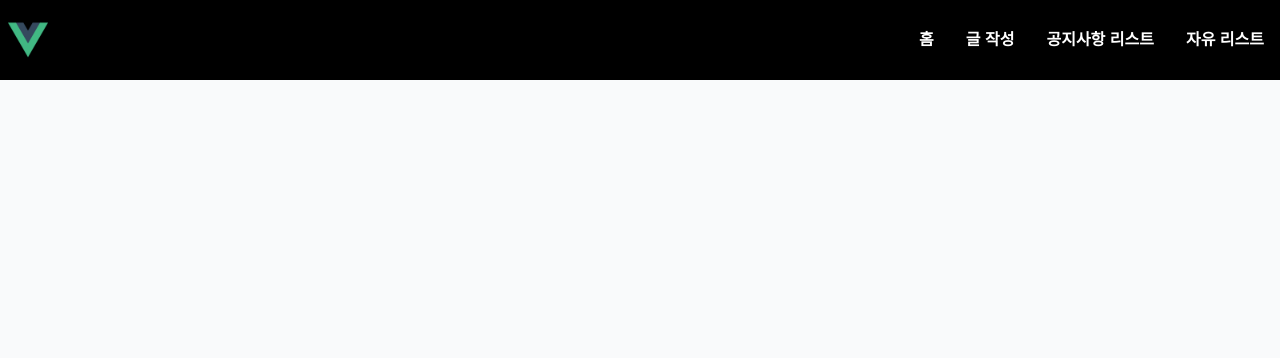
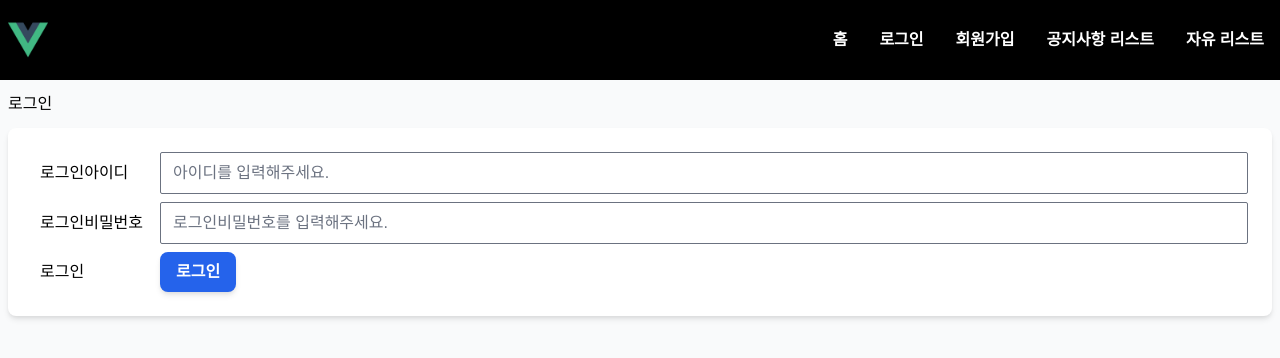
Before and after one commit to nwh1124/vue, a Vue app: page /member/login in a window 1280 px wide. Shown: the top 358 px of the page. Built offline with nearby package versions, Linux system fonts and the light colour scheme; a web font is replaced by a local one.

Commit message:
로그인, 로그인 실패 시나리오 대비

```diff
--- a/src/App.vue
+++ b/src/App.vue
@@ -12,6 +12,16 @@
           <li>
             <router-link to="/" class="h-full flex items-center font-bold px-4 hover:bg-white hover:text-black whitespace-nowrap">
               홈
+            </router-link>
+          </li>
+          <li v-if="globalShare.isLogined == false">
+            <router-link to="/member/login" class="h-full flex items-center font-bold px-4 hover:bg-white hover:text-black whitespace-nowrap">
+              로그인
+            </router-link>
+          </li>
+          <li v-if="globalShare.isLogined == false">
+            <router-link to="/member/join" class="h-full flex items-center font-bold px-4 hover:bg-white hover:text-black whitespace-nowrap">
+              회원가입
             </router-link>
           </li>
           <li v-if="globalShare.isLogined">
--- a/src/apis/index.ts
+++ b/src/apis/index.ts
@@ -75,6 +75,8 @@
 interface Base__IResponseBodyType1 {
   resultCode:string;
   msg:string;
+  fail:boolean;
+  success:boolean;
 }
 
 // /usr/article/list 의 응답 타입
@@ -97,6 +99,15 @@
   };
 }
 
+export interface MainApi__member_authKey__IResponseBody extends Base__IResponseBodyType1 {
+  body:{
+    authKey: string,
+    id: number,
+    name: string,
+    nickname: string
+  };
+}
+
 // http://localhost:8021/usr/ 와의 통신장치
 export class MainApi extends HttpClient {
   public constructor() {
@@ -116,6 +127,12 @@
   protected _handleResponse(axiosResponse:AxiosResponse) : AxiosResponse {
     if ( ["F-A", "F-B"].includes(axiosResponse?.data?.resultCode) ) {
         alert('로그인 후 이용해주세요.');
+
+        localStorage.removeItem("authKey");
+        localStorage.removeItem("loginedMemberId");
+        localStorage.removeItem("loginedMemberName");
+        localStorage.removeItem("loginedMemberNickname");
+
         location.replace('/member/login');
     }
 
@@ -142,4 +159,8 @@
     );
   }
 
+  public member_authKey(loginId:string, loginPw:string) {
+    return this.instance.get<MainApi__member_authKey__IResponseBody>(`/member/authKey?loginId=${loginId}&loginPw=${loginPw}`);
+  }
+
 }
--- a/src/components/FormRow.vue
+++ b/src/components/FormRow.vue
@@ -1,7 +1,7 @@
 <template>
   <div class="form-row flex flex-col md:flex-row">
     <div class="w-32 flex justify-center">
-      <span class="md:flex md:items-center md:w-20">{{title}}</span>
+      <span class="md:flex md:items-center md:w-28">{{title}}</span>
     </div>
     <div class="md:flex-grow">
       <slot>
--- a/src/main.ts
+++ b/src/main.ts
@@ -18,17 +18,24 @@
 import ArticleListPage from './pages/ArticleListPage.vue'
 import ArticleWritePage from './pages/ArticleWritePage.vue'
 import ArticleDetailPage from './pages/ArticleDetailPage.vue'
+import MemberLoginPage from './pages/MemberLoginPage.vue'
 
-// 전역 상태? 만들기
+// 전역 상태status 만들기
+
+const authKey = localStorage.getItem("authKey")
+const loginedMemberId = Util.toIntOrNull(localStorage.getItem("loginedMemberId"))
+const loginedMemberName = localStorage.getItem("loginedMemberName")
+const loginedMemberNickname = localStorage.getItem("loginedMemberNickname")
 
 const globalShare: any = reactive({
-  loginedMember:{},
-  isLogined: computed(() => Util.isEmptyObject(globalShare.loginedMember) === false)
+  loginedMember:{
+    authKey,
+    id:loginedMemberId,
+    name:loginedMemberName,
+    nickname:loginedMemberNickname,
+  },
+  isLogined: computed(() => globalShare.loginedMember.id !== null)
 });
-
-setTimeout(() => {
-  globalShare.loginedMember.id = 1;
-}, 1000);
 
 // MainApi 불러오기
 import {MainApi} from './apis/'
@@ -61,6 +68,12 @@
     props: (route:any) => ({boardId: Util.toIntOrUnd(route.query.boardId), globalShare})
   },
 
+  {
+    path: '/member/login',
+    component: MemberLoginPage ,
+    props: (route:any) => ({globalShare})
+  },
+
 ];
 
 // 라우터 생성
--- a/src/pages/ArticleWritePage.vue
+++ b/src/pages/ArticleWritePage.vue
@@ -68,10 +68,6 @@
       newArticleBoardIdElRef.value.value = props.boardId + "";
     })
 
-    const state = reactive({
-      articles: [] as IArticle[]
-    });
-
     function checkAndWriteArticle(){
       if(newArticleBoardIdElRef.value == null){
         return;
@@ -111,25 +107,23 @@
 
       writeArticle(parseInt(newArticleBoardIdEl.value), newArticleTitleEl.value, newArticleBodyEl.value);
 
-      newArticleTitleEl.value = '';
-      newArticleBodyEl.value = '';
-
-      newArticleTitleEl.focus();
-
     }
 
     function writeArticle(boardId:number, title:string, body:string){
       mainApi.article_doWrite(props.boardId, title, body)
         .then(axiosResponse => {
+          alert(axiosResponse.data.msg);
+
+          if(axiosResponse.data.fail){
+            return;
+          }
+
           const newArticleId = axiosResponse.data.body.id;
-          alert(newArticleId + "번 글이 생성되었습니다.");
-
-          router.push("detail?id=" + newArticleId);
+          router.replace("detail?id=" + newArticleId);
         });
     }
 
     return{
-      state,
       checkAndWriteArticle,
       newArticleBoardIdElRef,
       newArticleTitleElRef,
--- /dev/null
+++ b/src/pages/MemberLoginPage.vue
@@ -0,0 +1,106 @@
+<template>
+  <TitleBar>로그인</TitleBar>
+
+  <section class="section section-member-login-form px-2">
+    <div class="container mx-auto">
+      <div class="px-6 py-6 bg-white rounded-lg shadow-md">
+        <form v-if="globalShare.isLogined == false" v-on:submit.prevent="checkAndLogin">
+          <FormRow title="로그인아이디">
+            <input ref="loginIdElRef" class="form-row-input" type="text" placeholder="아이디를 입력해주세요.">
+          </FormRow>
+          <FormRow title="로그인비밀번호">
+            <input ref="loginPwElRef" class="form-row-input" type="password" placeholder="로그인비밀번호를 입력해주세요.">
+          </FormRow>
+          <FormRow title="로그인">
+            <div class="btns">
+              <input type="submit" value="로그인" class="btn-primary" />
+            </div>
+          </FormRow>
+        </form>
+        <div v-else>
+          이미 로그인 되었습니다. <route-link class="btn-link" to="/">홈</route-link> 으로 이동
+        </div>
+      </div>
+    </div>
+  </section>
+</template>
+
+<script lang="ts">
+import { defineComponent, ref, reactive, getCurrentInstance, onMounted } from 'vue'
+import { IArticle } from '../types/'
+import { MainApi } from '../apis/'
+import { Router } from 'vue-router';
+export default defineComponent({
+  name: 'MemberLoginPage',
+  props: {
+    globalShare: {
+      type: Object,
+      required: true
+    },
+  },
+  setup(props) {
+    const router:Router = getCurrentInstance()?.appContext.config.globalProperties.$router;
+    const mainApi:MainApi = getCurrentInstance()?.appContext.config.globalProperties.$mainApi;
+    const loginIdElRef = ref<HTMLInputElement>();
+    const loginPwElRef = ref<HTMLInputElement>();
+    function checkAndLogin() {
+      if ( loginIdElRef.value == null ) {
+        return;
+      }
+      const loginIdEl = loginIdElRef.value;
+      loginIdEl.value = loginIdEl.value.trim();
+      if ( loginIdEl.value.length == 0 ) {
+        alert('로그인 아이디를 입력해주세요.');
+        loginIdEl.focus();
+        return;
+      }
+      if ( loginPwElRef.value == null ) {
+        return;
+      }
+      const loginPwEl = loginPwElRef.value;
+      loginPwEl.value = loginPwEl.value.trim();
+      if ( loginPwEl.value.length == 0 ) {
+        alert('로그인 비번을 입력해주세요.');
+        loginPwEl.focus();
+        return;
+      }
+      login(loginIdEl.value, loginPwEl.value);
+    }
+    function login(loginId:string, loginPw:string) {
+      mainApi.member_authKey(loginId, loginPw)
+        .then(axiosResponse => {
+
+          alert(axiosResponse.data.msg);
+
+          if(axiosResponse.data.fail){
+            return;
+          }
+
+          const authKey = axiosResponse.data.body.authKey;
+          const loginedMemberId = axiosResponse.data.body.id;
+          const loginedMemberName = axiosResponse.data.body.name;
+          const loginedMemberNickname = axiosResponse.data.body.nickname;
+          localStorage.setItem("authKey", authKey);
+          localStorage.setItem("loginedMemberId", loginedMemberId + "");
+          localStorage.setItem("loginedMemberName", loginedMemberName);
+          localStorage.setItem("loginedMemberNickname", loginedMemberNickname);
+          props.globalShare.loginedMember = {
+            authKey,
+            id:loginedMemberId,
+            name:loginedMemberName,
+            nicknam:loginedMemberNickname,
+          };
+          router.replace('/')
+        });
+    }
+    return {
+      checkAndLogin,
+      loginIdElRef,
+      loginPwElRef
+    }
+  }
+})
+</script>
+
+<style scoped>
+</style>
--- a/src/utils/index.ts
+++ b/src/utils/index.ts
@@ -13,3 +13,7 @@
 export function toIntOrUnd(data:any) {
   return toInt(data, undefined);
 }
+
+export function toIntOrNull(data:any) {
+  return toInt(data, null);
+}
```
